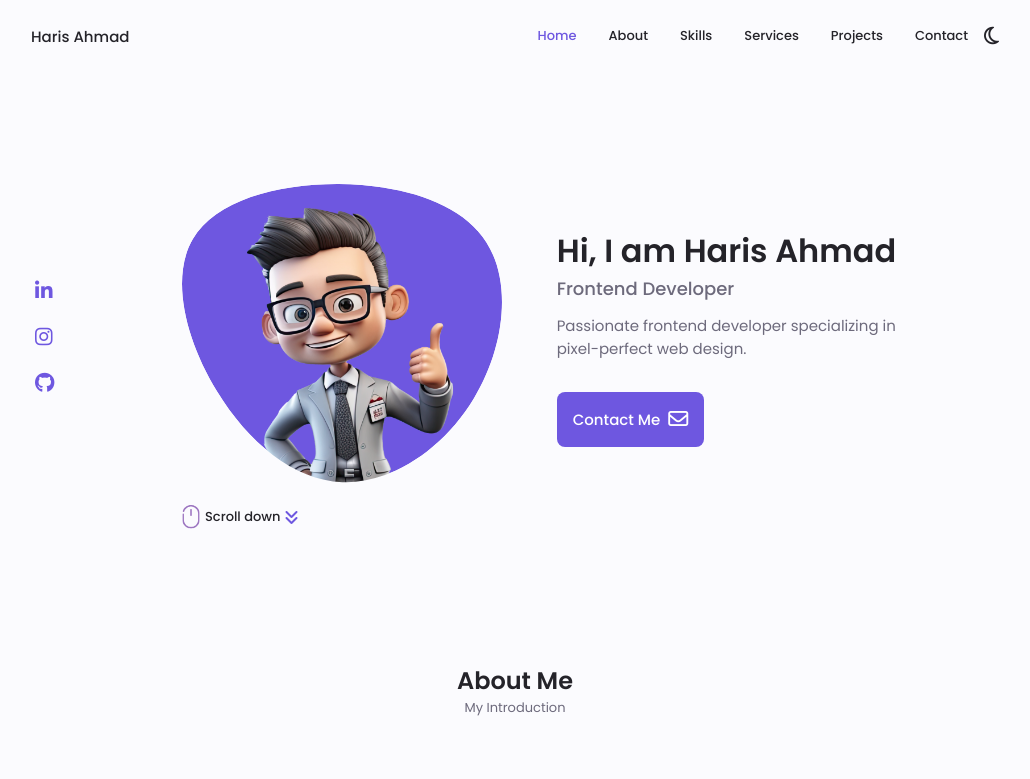
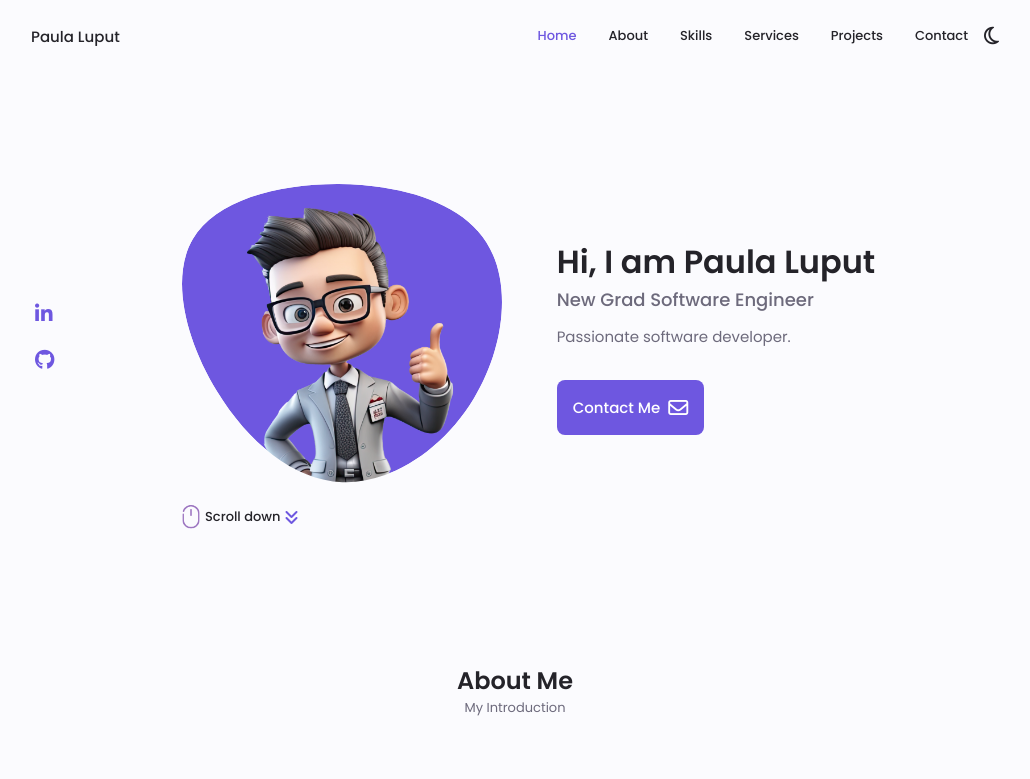
Before and after one commit to pluput/TechnicalPortfolio, a plain HTML site: page index.html in a window 1280 px wide. Shown: the top 779 px of the page, without its empty margins (125-1155 px from the left). Drawn offline with Linux system fonts and the light colour scheme.

Commit message:
adjusted name

```diff
--- a/index.html
+++ b/index.html
@@ -11,7 +11,7 @@
     <!-- header  -->
     <header class="header" id="header">
       <nav class="nav container">
-        <a href="#" class="nav-logo">Haris Ahmad</a>
+        <a href="#" class="nav-logo">Paula Luput</a>
 
         <div class="nav-menu" id="nav-menu">
           <ul class="nav-list grid">
@@ -66,21 +66,14 @@
           <div class="home-content grid">
             <div class="home-social">
               <a
-                href="https://www.linkedin.com/in/harisahmad59/"
+                href="https://www.linkedin.com/in/paula-luput-83a59a167/"
                 target="_blank"
                 class="home-social-icon"
               >
                 <i class="fa-brands fa-linkedin-in"></i>
               </a>
               <a
-                href="https://www.instagram.com/codehype_/"
-                target="_blank"
-                class="home-social-icon"
-              >
-                <i class="fa-brands fa-instagram"></i>
-              </a>
-              <a
-                href="https://github.com/harisahmad59"
+                href="https://github.com/pluput"
                 target="_blank"
                 class="home-social-icon"
               >
@@ -121,11 +114,10 @@
             </div>
 
             <div class="home-data">
-              <h1 class="home-title">Hi, I am Haris Ahmad</h1>
-              <h3 class="home-subtitle">Frontend Developer</h3>
+              <h1 class="home-title">Hi, I am Paula Luput</h1>
+              <h3 class="home-subtitle">New Grad Software Engineer</h3>
               <p class="home-description">
-                Passionate frontend developer specializing in pixel-perfect web
-                design.
+                Passionate software developer.
               </p>
               <a href="#contact" class="button button-flex">
                 Contact Me <i class="fa-regular fa-envelope button-icon"></i>
@@ -188,7 +180,7 @@
             <div class="about-buttons">
               <a
                 download=""
-                href="/Assets/Resume.pdf"
+                href="/Assets/Paula's Resume FOR JOBS.pdf"
                 class="button button-flex"
               >
                 Download Resume<i
@@ -253,7 +245,7 @@
                   <span class="qualification-subtitle">GCET Kashmir</span>
                   <div class="qualification-date">
                     <i class="fa-solid fa-calendar-days"></i>
-                    2022 - 2026
+                    2020 - 2024
                   </div>
                 </div>
                 <div>
```
Also changed, not shown: 2 other files.
